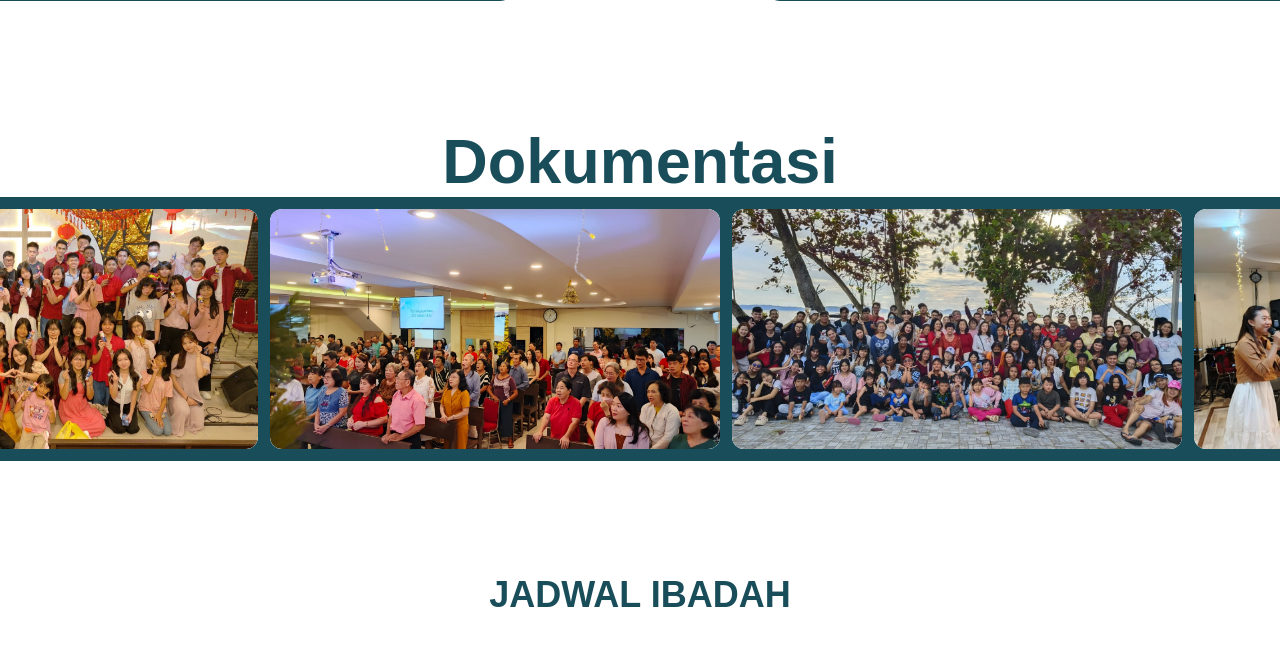
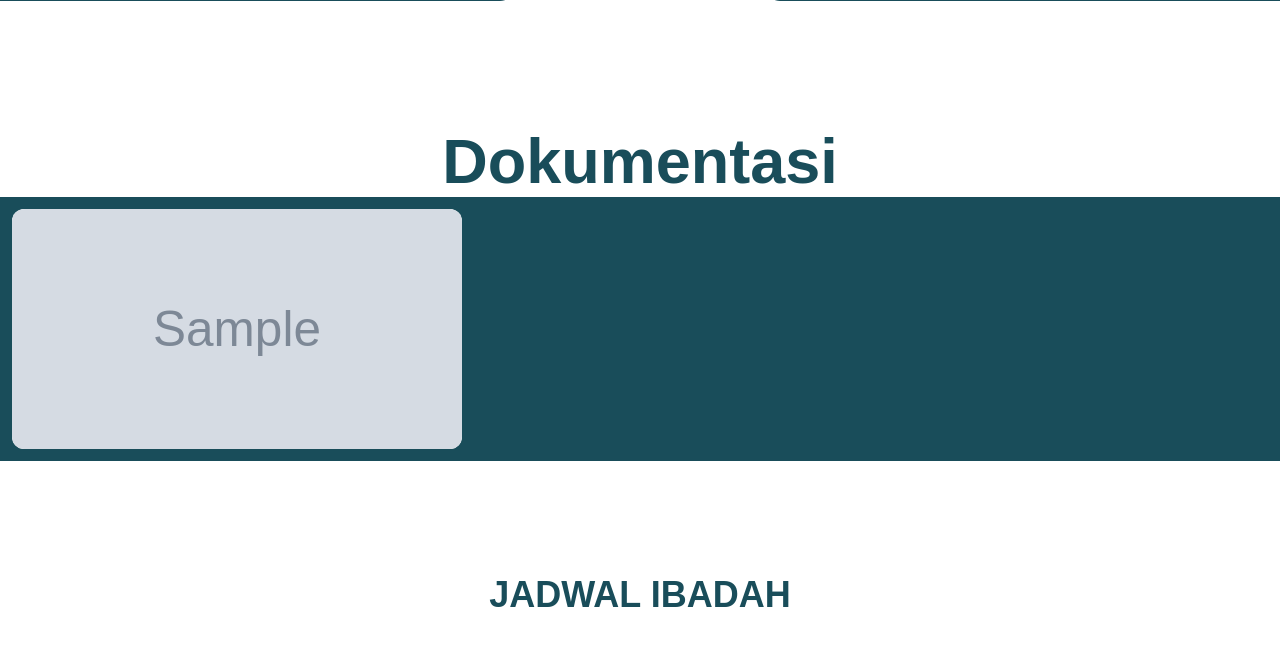
Before and after one commit to Vin-mel/pwduas, a PHP site: page / in a window 1280 px wide. Shown: the part 2656-3304 px from the top of the page. Run offline with PHP 8.4, Linux system fonts and the light colour scheme; data comes from the database, SQL or seed files in the repository; tables that the repository leaves empty hold one stand-in row (values such as "Sample post"); grey boxes marked "Sample" are stand-in pictures; some web fonts are replaced.

Commit message:
Update V

```diff
--- a/index.php
+++ b/index.php
@@ -125,60 +125,20 @@
     <h2>Dokumentasi</h2>
     <div class="documentation">
         <div class="doc-track">
-                <div class="images">
-                    <img src="img/remaja.jpeg" alt="Remaja" />
-                </div>
-                <div class="images">
-                    <img src="img/umum.jpeg" alt="Umum" />
-                </div>
-                <div class="images">
-                    <img src="img/rekreasi.jpeg" alt="rekreasi" />
-                </div>
-                <div class="images">
-                    <img src="img/sm.jpeg" alt="Sekolah minggu" />
-                </div>
-                <div class="images">
-                    <img src="img/ultah.jpeg" alt="Ultah" />
-                </div>
-                <div class="images">
-                    <img src="img/photo1.jpeg" alt="photo1" />
-                </div>
-                <div class="images">
-                    <img src="img/WhatsApp Image 2026-04-26 at 10.05.55.jpeg" alt="Ultah" />
-                </div>
-                <div class="images">
-                    <img src="img/WhatsApp Image 2026-04-26 at 10.06.14.jpeg" alt="Ultah" />
-                </div>
-                <div class="images">
-                    <img src="img/WhatsApp Image 2026-04-26 at 10.06.16.jpeg" alt="Ultah" />
-                </div>
-                <div class="images">
-                    <img src="img/remaja.jpeg" alt="Remaja" />
-                </div>
-                <div class="images">
-                    <img src="img/umum.jpeg" alt="Umum" />
-                </div>
-                <div class="images">
-                    <img src="img/rekreasi.jpeg" alt="rekreasi" />
-                </div>
-                <div class="images">
-                    <img src="img/sm.jpeg" alt="Sekolah minggu" />
-                </div>
-                <div class="images">
-                    <img src="img/ultah.jpeg" alt="Ultah" />
-                </div>
-                <div class="images">
-                    <img src="img/photo1.jpeg" alt="photo1" />
-                </div>
-                <div class="images">
-                    <img src="img/WhatsApp Image 2026-04-26 at 10.05.55.jpeg" alt="Ultah" />
-                </div>
-                <div class="images">
-                    <img src="img/WhatsApp Image 2026-04-26 at 10.06.14.jpeg" alt="Ultah" />
-                </div>
-                <div class="images">
-                    <img src="img/WhatsApp Image 2026-04-26 at 10.06.16.jpeg" alt="Ultah" />
-                </div>
+            <?php
+            $sql = "SELECT nama_file_gambar FROM tb_dokumentasi ORDER BY id_foto DESC";
+            $result = $conn->query($sql);
+
+            if ($result && $result->num_rows > 0) {
+                while ($row = $result->fetch_assoc()) {
+                    echo '<div class="images">';
+                    echo '<img src="img/' . htmlspecialchars($row['nama_file_gambar']) . '" alt="Dokumentasi GKKB" />';
+                    echo '</div>';
+                }
+            } else {
+                echo '<p style="text-align:center; padding:20px;">Belum ada dokumentasi.</p>';
+            }
+            ?>
         </div>
     </div>
 </section>
```
Also changed, not shown: img/imlek.jpeg (renamed from img/WhatsApp Image 2026-04-26 at 10.05.55.jpeg). Lines whose indentation alone changed are shown as unchanged.
